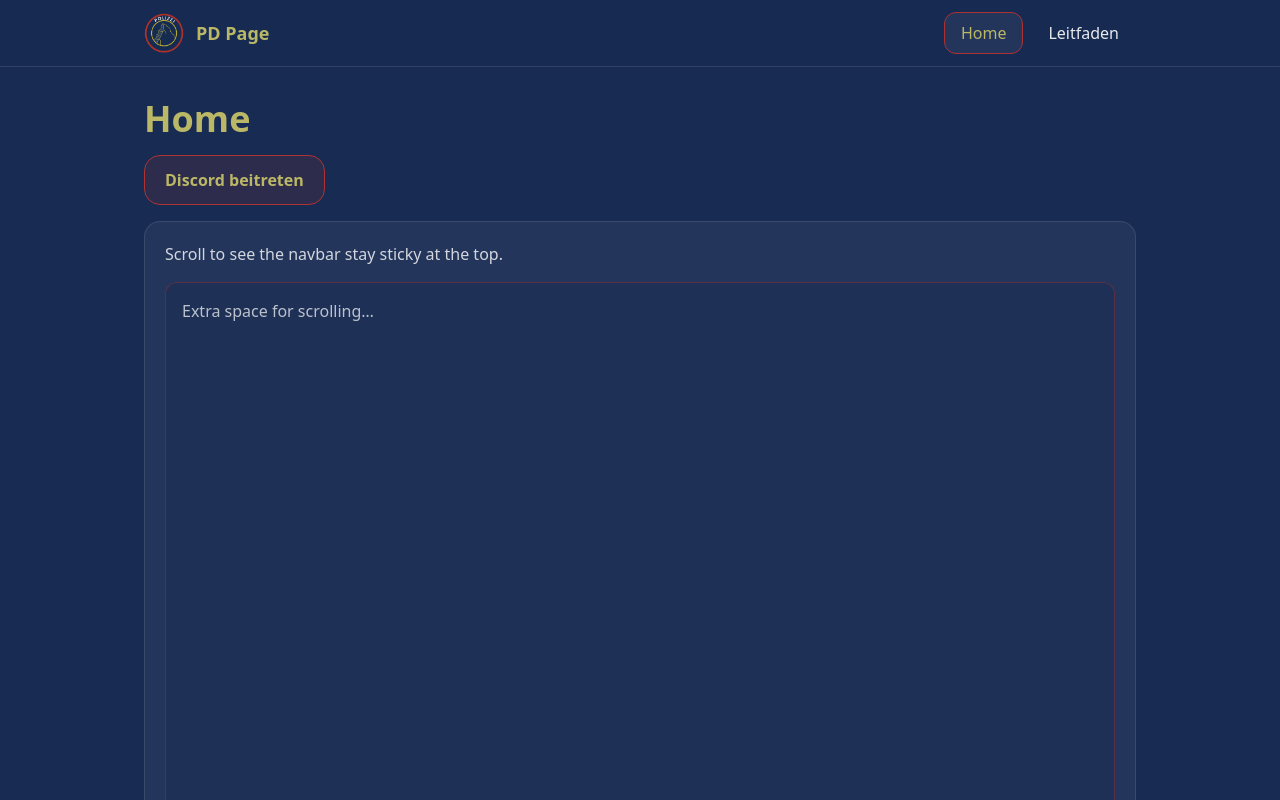
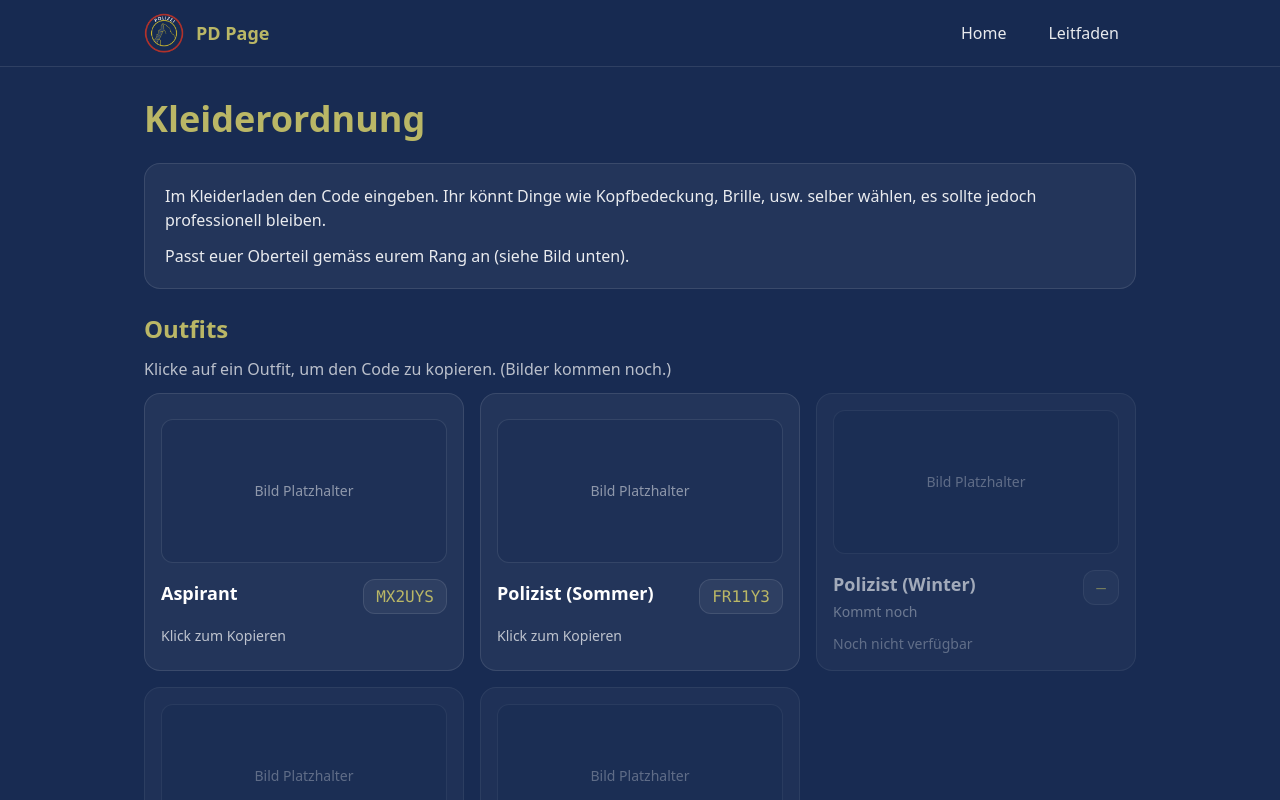
Before and after one commit to Nivre0/pd, a React (Vite) app in the folder pd-page/: page /kleiderordnung in a window 1280 px wide. Before the commit this address led to /. Shown: the top 800 px of the page. Built offline with nearby package versions, Linux system fonts and the light colour scheme.

Commit message:
Added Kleiderordnung Page

```diff
--- a/pd-page/src/App.jsx
+++ b/pd-page/src/App.jsx
@@ -4,6 +4,7 @@ import Home from "./pages/Home";
 import Learning from "./pages/Learning";
 import FunkCodes from "./pages/FunkCodes";
 import FunkCodesLearn from "./pages/FunkCodesLearn";
+import Kleiderordnung from "./pages/Kleiderordnung";
 
 export default function App() {
   return (
@@ -16,6 +17,7 @@ export default function App() {
             <Route path="/learning" element={<Learning />} />
             <Route path="/learning/funk-codes" element={<FunkCodes />} />
             <Route path="/learning/funk-codes/lernen" element={<FunkCodesLearn />} />
+            <Route path="/kleiderordnung" element={<Kleiderordnung />} />
             <Route path="*" element={<Navigate to="/" replace />} />
           </Routes>
         </main>
--- a/pd-page/src/components/NavBar.jsx
+++ b/pd-page/src/components/NavBar.jsx
@@ -57,6 +57,15 @@ export default function NavBar() {
                   Funk Codes
                 </Link>
               </div>
+
+              <div className="p-2">
+                <Link
+                  to="/kleiderordnung"
+                  className="block rounded-xl px-3 py-2 text-white/90 hover:bg-white/5 hover:text-white transition"
+                >
+                  Kleiderordnung
+                </Link>
+              </div>
             </div>
           </div>
         </nav>
--- /dev/null
+++ b/pd-page/src/pages/Kleiderordnung.jsx
@@ -0,0 +1,139 @@
+import organigramRanks from "../assets/OrganigramRanks.png";
+
+const OUTFITS = [
+  {
+    title: "Aspirant",
+    code: "MX2UYS",
+    note: "",
+  },
+  {
+    title: "Polizist (Sommer)",
+    code: "FR11Y3",
+    note: "",
+  },
+  {
+    title: "Polizist (Winter)",
+    code: null, // "-" => kein Code
+    note: "Kommt noch",
+  },
+  {
+    title: "Motorradstreife",
+    code: null,
+    note: "Kommt noch",
+  },
+  {
+    title: "Diamant",
+    code: null,
+    note: "Kommt noch",
+  },
+];
+
+export default function Kleiderordnung() {
+  const copyToClipboard = async (code) => {
+    if (!code) return;
+    try {
+      await navigator.clipboard.writeText(code);
+      // Optional: später Toast/Notification. Für jetzt schlicht.
+      alert(`Code kopiert: ${code}`);
+    } catch {
+      // Fallback, falls Clipboard API blockiert ist
+      const ta = document.createElement("textarea");
+      ta.value = code;
+      document.body.appendChild(ta);
+      ta.select();
+      document.execCommand("copy");
+      document.body.removeChild(ta);
+      alert(`Code kopiert: ${code}`);
+    }
+  };
+
+  return (
+    <div className="space-y-6">
+      <h1 className="text-4xl font-bold text-accentText">Kleiderordnung</h1>
+
+      {/* Textblock */}
+      <div className="rounded-2xl border border-white/10 bg-white/5 p-5 space-y-3">
+        <p className="text-white/90">
+          Im Kleiderladen den Code eingeben. Ihr könnt Dinge wie Kopfbedeckung,
+          Brille, usw. selber wählen, es sollte jedoch professionell bleiben.
+        </p>
+        <p className="text-white/90">
+          Passt euer Oberteil gemäss eurem Rang an (siehe Bild unten).
+        </p>
+      </div>
+
+      {/* Outfit Grid */}
+      <div className="space-y-3">
+        <h2 className="text-2xl font-bold text-accentText">Outfits</h2>
+        <p className="text-white/70">
+          Klicke auf ein Outfit, um den Code zu kopieren. (Bilder kommen noch.)
+        </p>
+
+        <div className="grid grid-cols-1 gap-4 sm:grid-cols-2 lg:grid-cols-3">
+          {OUTFITS.map((o) => {
+            const isDisabled = !o.code;
+
+            return (
+              <button
+                key={o.title}
+                type="button"
+                onClick={() => copyToClipboard(o.code)}
+                disabled={isDisabled}
+                className={[
+                  "text-left rounded-2xl border p-4 transition",
+                  "bg-white/5 border-white/10",
+                  isDisabled
+                    ? "opacity-60 cursor-not-allowed"
+                    : "hover:bg-white/10 hover:border-accent focus:outline-none focus:border-accent",
+                ].join(" ")}
+              >
+                {/* Image placeholder */}
+                <div className="mb-4 flex h-36 items-center justify-center rounded-xl border border-white/10 bg-primary/40">
+                  <span className="text-white/50 text-sm">
+                    Bild Platzhalter
+                  </span>
+                </div>
+
+                <div className="flex items-start justify-between gap-3">
+                  <div>
+                    <div className="text-lg font-semibold text-white">
+                      {o.title}
+                    </div>
+                    {o.note ? (
+                      <div className="mt-1 text-sm text-white/60">{o.note}</div>
+                    ) : null}
+                  </div>
+
+                  <div className="shrink-0 rounded-xl border border-white/10 bg-white/5 px-3 py-1">
+                    <span className="font-mono text-accentText">
+                      {o.code ?? "—"}
+                    </span>
+                  </div>
+                </div>
+
+                {!isDisabled ? (
+                  <div className="mt-3 text-sm text-white/70">
+                    Klick zum Kopieren
+                  </div>
+                ) : (
+                  <div className="mt-3 text-sm text-white/50">
+                    Noch nicht verfügbar
+                  </div>
+                )}
+              </button>
+            );
+          })}
+        </div>
+      </div>
+
+      {/* Organigramm / Ranks Bild */}
+      <div className="rounded-2xl border border-white/10 bg-white/5 p-4">
+        <img
+          src={organigramRanks}
+          alt="Organigramm Ranks"
+          className="mx-auto max-w-full rounded-xl border border-accent/40"
+        />
+      </div>
+    </div>
+  );
+}
```
Also changed, not shown: pd-page/src/assets/OrganigramRanks.png (added).
